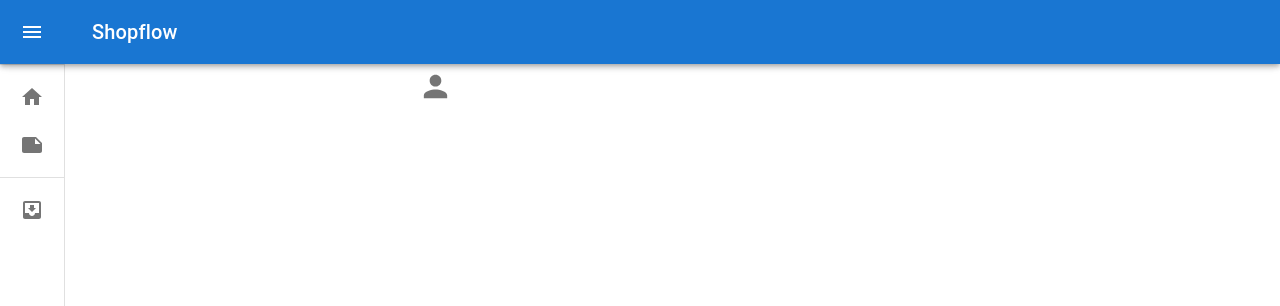
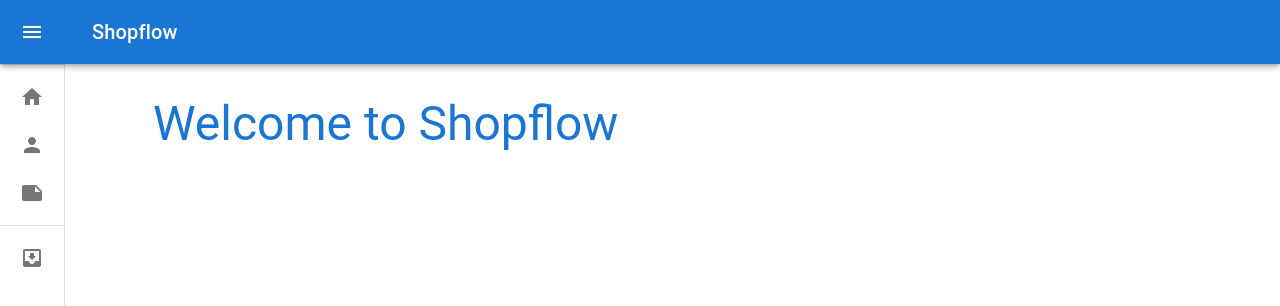
Before and after one commit to bccbass/shopflow-client, a React (Vite) app: page / in a window 1280 px wide. Shown: the top 306 px of the page. Built offline with nearby package versions, Linux system fonts and the light colour scheme; no server answers.

Commit message:
menu refactor

```diff
--- a/src/App.jsx
+++ b/src/App.jsx
@@ -5,6 +5,7 @@ import { Routes, Route } from "react-router";
 import HeaderDrawer from './HeaderDrawer'
 import Home from "./Home";
 import Notes from "./Notes/Notes";
+import NewStudents from "./NewStudents";
 
 function App() {
 	const [count, setCount] = useState(0);
@@ -14,6 +15,7 @@ function App() {
 			< HeaderDrawer >
 			<Routes>
 				<Route path="/" element={<Home />} />
+				<Route path="/newstudents" element={< NewStudents />} />
 				<Route path="/notes" element={<Notes />} />
 			</Routes>
 			</ HeaderDrawer >
--- a/src/HeaderDrawer.jsx
+++ b/src/HeaderDrawer.jsx
@@ -6,7 +6,6 @@ import Box from "@mui/material/Box";
 import MuiDrawer from "@mui/material/Drawer";
 import MuiAppBar from "@mui/material/AppBar";
 import Toolbar from "@mui/material/Toolbar";
-import List from "@mui/material/List";
 import CssBaseline from "@mui/material/CssBaseline";
 import Typography from "@mui/material/Typography";
 import Divider from "@mui/material/Divider";
@@ -14,15 +13,7 @@ import IconButton from "@mui/material/IconButton";
 import MenuIcon from "@mui/icons-material/Menu";
 import ChevronLeftIcon from "@mui/icons-material/ChevronLeft";
 import ChevronRightIcon from "@mui/icons-material/ChevronRight";
-import ListItem from "@mui/material/ListItem";
-import ListItemButton from "@mui/material/ListItemButton";
-import ListItemIcon from "@mui/material/ListItemIcon";
-import ListItemText from "@mui/material/ListItemText";
-import InboxIcon from "@mui/icons-material/MoveToInbox";
-import NoteIcon from "@mui/icons-material/Note";
-import Person from "@mui/icons-material/Person";
-import Home from "@mui/icons-material/Home";
-import { useNavigate } from "react-router";
+import HeaderMenuItems from "./HeaderMenuItems";
 
 const drawerWidth = 240;
 
@@ -105,7 +96,6 @@ const Drawer = styled(MuiDrawer, {
 }));
 
 export default function MiniDrawer({ children }) {
-  const navigate = useNavigate()
   const theme = useTheme();
   const [open, setOpen] = React.useState(false);
 
@@ -143,6 +133,7 @@ export default function MiniDrawer({ children }) {
       </AppBar>
       <Drawer variant="permanent" open={open}>
         <DrawerHeader>
+			<Typography sx={{mr: 6.5, fontWeight: 600}} color="primary">Menu Items</Typography>
           <IconButton onClick={handleDrawerClose}>
             {theme.direction === "rtl" ? (
               <ChevronRightIcon />
@@ -152,154 +143,7 @@ export default function MiniDrawer({ children }) {
           </IconButton>
         </DrawerHeader>
         <Divider />
-				<List>
-					<ListItem key={"home"} disablePadding sx={{ display: "block" }}>
-							<ListItemButton
-              onClick={() => navigate('/ ')}
-								sx={[
-									{
-										minHeight: 48,
-										px: 2.5,
-									},
-									open
-										? {
-												justifyContent: "initial",
-										  }
-										: {
-												justifyContent: "center",
-										  },
-								]}
-							>
-								<ListItemIcon
-									sx={[
-										{
-											minWidth: 0,
-											justifyContent: "center",
-										},
-										open
-											? {
-													mr: 3,
-											  }
-											: {
-													mr: "auto",
-											  },
-									]}
-								>
-									<Home />
-								</ListItemIcon>
-								<ListItemText
-									primary={"Home"}
-									sx={[
-										open
-											? {
-													opacity: 1,
-											  }
-											: {
-													opacity: 0,
-											  },
-									]}
-								/>
-							</ListItemButton>
-					</ListItem>
-					<ListItem key={"note"} disablePadding sx={{ display: "block" }}>
-							<ListItemButton
-              onClick={() => navigate('/notes')}
-								sx={[
-									{
-										minHeight: 48,
-										px: 2.5,
-									},
-									open
-										? {
-												justifyContent: "initial",
-										  }
-										: {
-												justifyContent: "center",
-										  },
-								]}
-							>
-								<ListItemIcon
-									sx={[
-										{
-											minWidth: 0,
-											justifyContent: "center",
-										},
-										open
-											? {
-													mr: 3,
-											  }
-											: {
-													mr: "auto",
-											  },
-									]}
-								>
-									<NoteIcon />
-								</ListItemIcon>
-								<ListItemText
-									primary={"Notes"}
-									sx={[
-										open
-											? {
-													opacity: 1,
-											  }
-											: {
-													opacity: 0,
-											  },
-									]}
-								/>
-							</ListItemButton>
-					</ListItem>
-				</List>
-				<Divider />
-				<List>
-					<ListItem key={"archive"} disablePadding sx={{ display: "block" }}>
-						<ListItemButton
-							sx={[
-								{
-									minHeight: 48,
-									px: 2.5,
-								},
-								open
-									? {
-											justifyContent: "initial",
-									  }
-									: {
-											justifyContent: "center",
-									  },
-							]}
-						>
-							<ListItemIcon
-								sx={[
-									{
-										minWidth: 0,
-										justifyContent: "center",
-									},
-									open
-										? {
-												mr: 3,
-										  }
-										: {
-												mr: "auto",
-										  },
-								]}
-							>
-								<InboxIcon />
-							</ListItemIcon>
-							<ListItemText
-								primary={"Archive"}
-								sx={[
-									open
-										? {
-												opacity: 1,
-										  }
-										: {
-												opacity: 0,
-										  },
-								]}
-							/>
-						</ListItemButton>
-					</ListItem>
-				</List>
+        <HeaderMenuItems />
       </Drawer>
       {children}
     </Box>
--- /dev/null
+++ b/src/HeaderMenuItems.jsx
@@ -0,0 +1,131 @@
+import React from "react";
+import { useNavigate } from "react-router";
+import List from "@mui/material/List";
+import Divider from "@mui/material/Divider";
+import ListItem from "@mui/material/ListItem";
+import ListItemButton from "@mui/material/ListItemButton";
+import ListItemIcon from "@mui/material/ListItemIcon";
+import ListItemText from "@mui/material/ListItemText";
+import InboxIcon from "@mui/icons-material/MoveToInbox";
+import NoteIcon from "@mui/icons-material/Note";
+import HomeIcon from "@mui/icons-material/Home";
+import PersonIcon from "@mui/icons-material/Person";
+
+const menuItems = [
+  { title: "Home", path: "" },
+  { title: "New Students", path: "newstudents" },
+  { title: "Notes", path: "notes" },
+];
+const HeaderMenuItems = () => {
+  const navigate = useNavigate();
+  return (
+    <>
+      <List>
+        {menuItems.map((item) => (
+          <ListItem key={item.title} disablePadding sx={{ display: "block" }}>
+            <ListItemButton
+              onClick={() => navigate(`/${item.path}`)}
+              sx={[
+                {
+                  minHeight: 48,
+                  px: 2.5,
+                },
+                open
+                  ? {
+                      justifyContent: "initial",
+                    }
+                  : {
+                      justifyContent: "center",
+                    },
+              ]}
+            >
+              <ListItemIcon
+                sx={[
+                  {
+                    minWidth: 0,
+                    justifyContent: "center",
+                  },
+                  open
+                    ? {
+                        mr: 3,
+                      }
+                    : {
+                        mr: "auto",
+                      },
+                ]}
+              >
+                {item.path === "" && <HomeIcon />}
+                {item.path === "newstudents" && <PersonIcon />}
+                {item.path === "notes" && <NoteIcon />}
+              </ListItemIcon>
+              <ListItemText
+                primary={item.title}
+                sx={[
+                  open
+                    ? {
+                        opacity: 1,
+                      }
+                    : {
+                        opacity: 0,
+                      },
+                ]}
+              />
+            </ListItemButton>
+          </ListItem>
+        ))}
+      </List>
+      <Divider />
+      <List>
+        <ListItem key={"archive"} disablePadding sx={{ display: "block" }}>
+          <ListItemButton
+            sx={[
+              {
+                minHeight: 48,
+                px: 2.5,
+              },
+              open
+                ? {
+                    justifyContent: "initial",
+                  }
+                : {
+                    justifyContent: "center",
+                  },
+            ]}
+          >
+            <ListItemIcon
+              sx={[
+                {
+                  minWidth: 0,
+                  justifyContent: "center",
+                },
+                open
+                  ? {
+                      mr: 3,
+                    }
+                  : {
+                      mr: "auto",
+                    },
+              ]}
+            >
+              <InboxIcon />
+            </ListItemIcon>
+            <ListItemText
+              primary={"Archive"}
+              sx={[
+                open
+                  ? {
+                      opacity: 1,
+                    }
+                  : {
+                      opacity: 0,
+                    },
+              ]}
+            />
+          </ListItemButton>
+        </ListItem>
+      </List>
+    </>
+  );
+};
+
+export default HeaderMenuItems;
--- a/src/Home.jsx
+++ b/src/Home.jsx
@@ -1,16 +1,13 @@
 import React from 'react'
-import { Container, Box, IconButton } from '@mui/material'
+import { Container, Box, IconButton, Typography } from '@mui/material'
 import Person from "@mui/icons-material/Person";
 
 
 const Home = () => {
   return (
-    <Container maxWidth="sm">
+    <Container sx={{m:4}}>
       < Box >
-      <IconButton aria-label="delete" size="small">
-  {/* <DeleteIcon fontSize="inherit" /> */}
-    < Person fontSize='large'/>
-</IconButton>
+        < Typography variant='h3' color='primary'>Welcome to Shopflow</Typography>
       </Box>
       </Container>
 
--- /dev/null
+++ b/src/NewStudents.jsx
@@ -0,0 +1,9 @@
+import React from 'react'
+
+const NewStudents = () => {
+  return (
+    <div>NewStudents</div>
+  )
+}
+
+export default NewStudents
```
Lines whose indentation alone changed are shown as unchanged.
